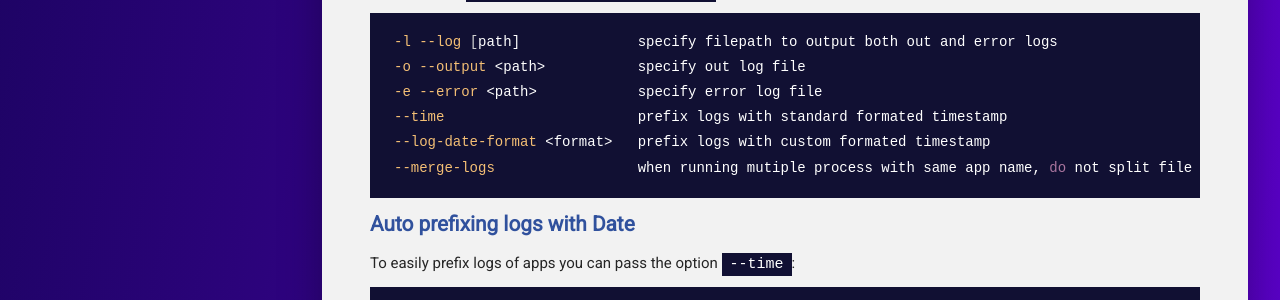
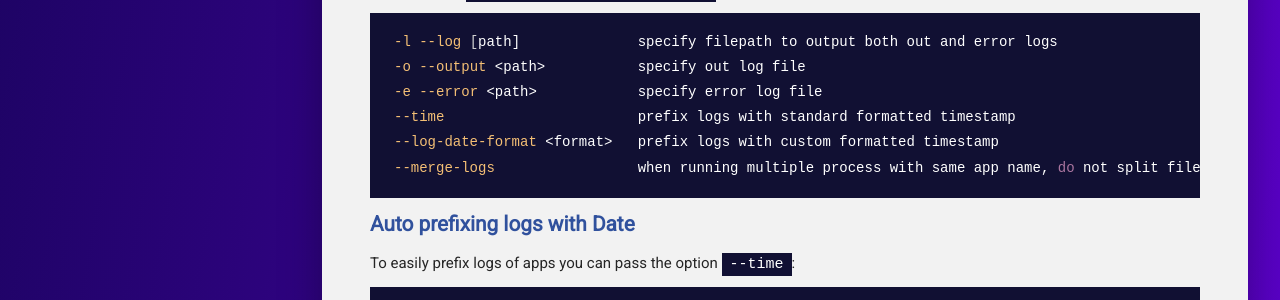
Before and after one commit to pm2-hive/pm2-hive.github.io, a Jekyll site: the page built from docs/features/log-management.md, in a window 1280 px wide and 1400 px high, scrolled down 1896 px. Shown: the part 151-451 px from the top of the window. Built offline with Jekyll 4.4.1, drawn with Linux system fonts in a browser that asks for light colours; comment, search, counter and statistics services are not loaded; some of the changed text lies outside the part shown.

Commit message:
fixed typos + grammatical error in log-management.md

````diff
--- a/docs/features/log-management.md
+++ b/docs/features/log-management.md
@@ -25,13 +25,13 @@
   Options:
 
     --json                json log output
-    --format              formated log output
+    --format              formatted log output
     --raw                 raw output
     --err                 only shows error output
     --out                 only shows standard output
     --lines <n>           output the last N lines, instead of the last 15 by default
     --timestamp [format]  add timestamps (default format YYYY-MM-DD-HH:mm:ss)
-    --nostream            print logs without lauching the log stream
+    --nostream            print logs without launching the log stream
     --highlight [value]   highlights the given value
     -h, --help            output usage information
 ```
@@ -92,9 +92,9 @@
 -l --log [path]              specify filepath to output both out and error logs
 -o --output <path>           specify out log file
 -e --error <path>            specify error log file
---time                       prefix logs with standard formated timestamp
---log-date-format <format>   prefix logs with custom formated timestamp
---merge-logs                 when running mutiple process with same app name, do not split file by id
+--time                       prefix logs with standard formatted timestamp
+--log-date-format <format>   prefix logs with custom formatted timestamp
+--merge-logs                 when running multiple process with same app name, do not split file by id
 ```
 
 #### Auto prefixing logs with Date
````
Also changed, not shown: other parts of docs/features/log-management.md (+1 -1 lines).
